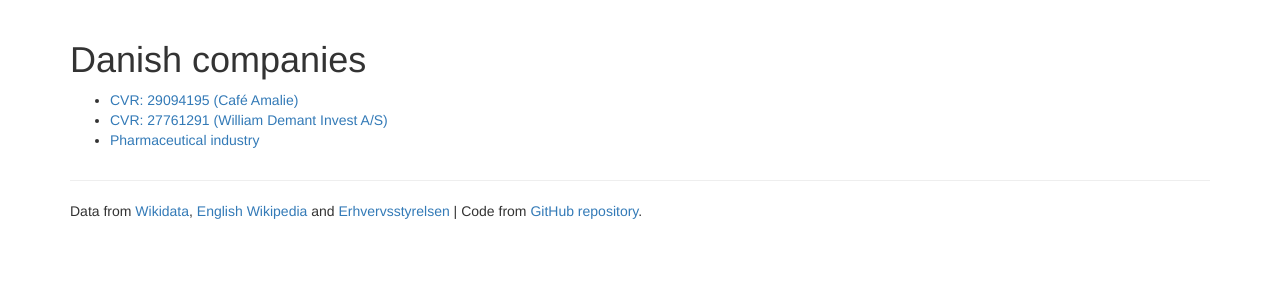
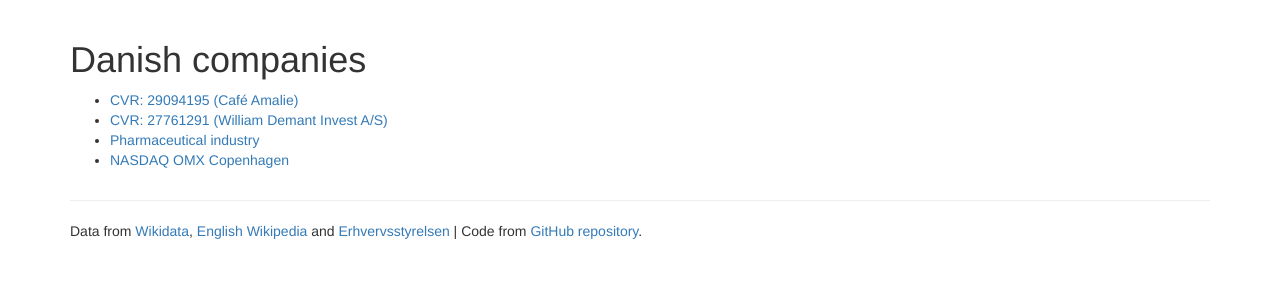
Before and after one commit to fnielsen/cvrminer, a Flask app: page / in a window 1280 px wide. Shown: the part 50-350 px from the top of the page. Run offline with Flask 2, Linux system fonts and the light colour scheme; some libraries are stand-ins or nearby versions.

Commit message:
Add example

```diff
--- a/cvrminer/app/templates/index.html
+++ b/cvrminer/app/templates/index.html
@@ -10,6 +10,7 @@
   <li><a href="cvr/29094195">CVR: 29094195 (Café Amalie)</a></li>
   <li><a href="cvr/27761291">CVR: 27761291 (William Demant Invest A/S)</a></li>
   <li><a href="branch/Q507443">Pharmaceutical industry</a></li>
+  <li><a href="exchange/Q1019983">NASDAQ OMX Copenhagen</a></li>
 </ul>
 
 {% endblock %}
```
